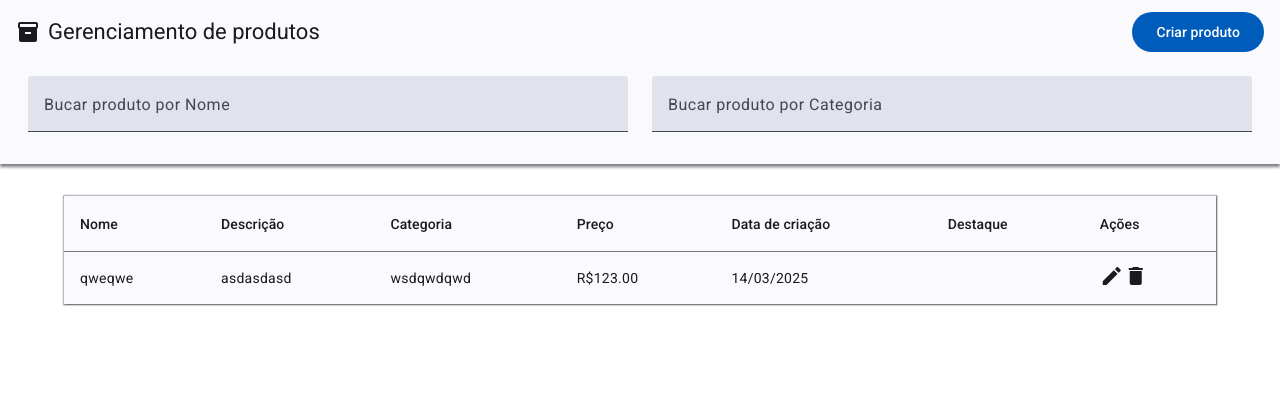
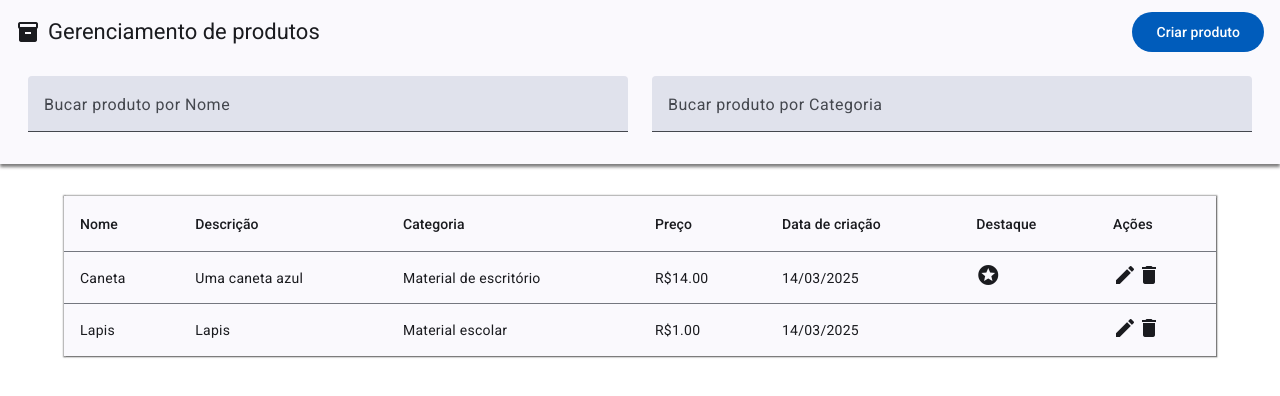
Before and after one commit to lucasrasec/product-management, an Angular app: page / in a window 1280 px wide. Shown: the top 396 px of the page. Built offline with nearby package versions, Linux system fonts and the light colour scheme; data requests are answered from the project's data file.

Commit message:
update docs

```diff
--- a/angular.json
+++ b/angular.json
@@ -18,8 +18,8 @@
           "builder": "@angular-devkit/build-angular:browser",
           "options": {
             "outputPath": "docs",
-            "baseHref": "./",
-            "deployUrl": "./",
+            "baseHref": "",
+            "deployUrl": "",
             "index": "src/index.html",
             "main": "src/main.ts",
             "polyfills": [
--- a/data_base.json
+++ b/data_base.json
@@ -1,13 +1,22 @@
 {
   "products": [
     {
-      "id": "8401",
-      "name": "qweqwe",
-      "description": "asdasdasd",
-      "price": 123,
-      "category": "wsdqwdqwd",
+      "id": "88ac",
+      "name": "Caneta",
+      "description": "Uma caneta azul",
+      "price": 14,
+      "category": "Material de escritório",
+      "featured": true,
+      "createdAt": "2025-03-14T23:12:33.630Z"
+    },
+    {
+      "id": "830d",
+      "name": "Lapis",
+      "description": "Lapis",
+      "price": 1,
+      "category": "Material escolar",
       "featured": false,
-      "createdAt": "2025-03-14T22:51:00.410Z"
+      "createdAt": "2025-03-14T23:24:40.048Z"
     }
   ]
 }
--- a/package.json
+++ b/package.json
@@ -22,7 +22,6 @@
     "@angular/platform-browser-dynamic": "^19.1.0",
     "@angular/router": "^19.1.0",
     "express": "^4.18.2",
-    "json-server": "^1.0.0-beta.3",
     "rxjs": "~7.8.0",
     "tslib": "^2.3.0",
     "zone.js": "~0.15.0"
--- a/src/app/app.component.ts
+++ b/src/app/app.component.ts
@@ -27,7 +27,7 @@ export class AppComponent {
   }
 
   public loadProducts(filter?: SearchProductFilter): void {
-    this.productService.fetchProducts(filter).subscribe(data => {
+    this.productService.fetchProducts(filter).subscribe((data: Product[]) => {
       this.products = data;
     });
   }
--- a/src/index.html
+++ b/src/index.html
@@ -3,7 +3,7 @@
 <head>
   <meta charset="utf-8">
   <title>ProductManager</title>
-  <base href="./">
+  <base href="">
   <meta name="viewport" content="width=device-width, initial-scale=1">
   <link rel="icon" type="image/x-icon" href="favicon.ico">
   <link href="https://fonts.googleapis.com/css2?family=Roboto:wght@300;400;500&display=swap" rel="stylesheet">
```
Also changed, not shown: 9 other files (tests, documents, lock files or other folders).
